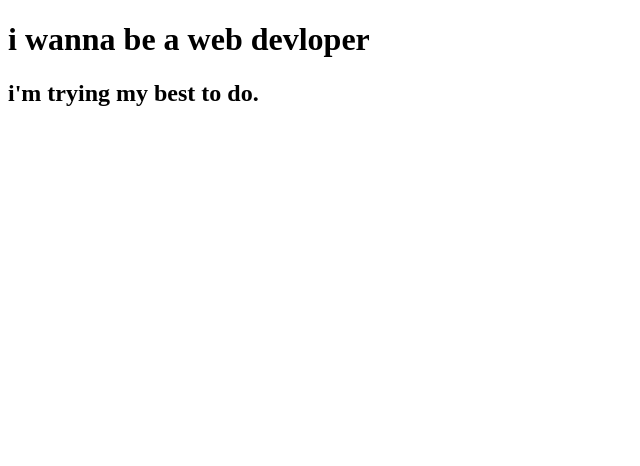
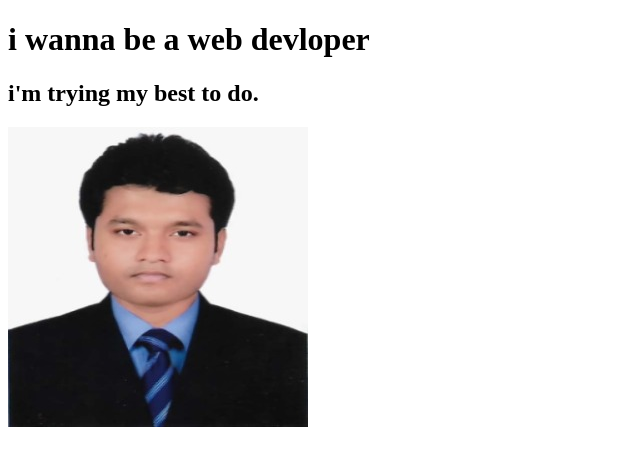
Before and after one commit to webdev-kst/reposit_test_third, a plain HTML site: page index.html in a window 1280 px wide. Shown: the whole page, without its empty margins (0-640 px from the left). Drawn offline with Linux system fonts and the light colour scheme.

Commit message:
image added

```diff
--- a/index.html
+++ b/index.html
@@ -9,5 +9,6 @@
 <body>
     <h1>i wanna be a web devloper  </h1>
     <h2>i'm trying my best to do.</h2>
+    <img src="Photo.jpg" alt="">
 </body>
 </html>
```
Also changed, not shown: Photo.jpg (added).
